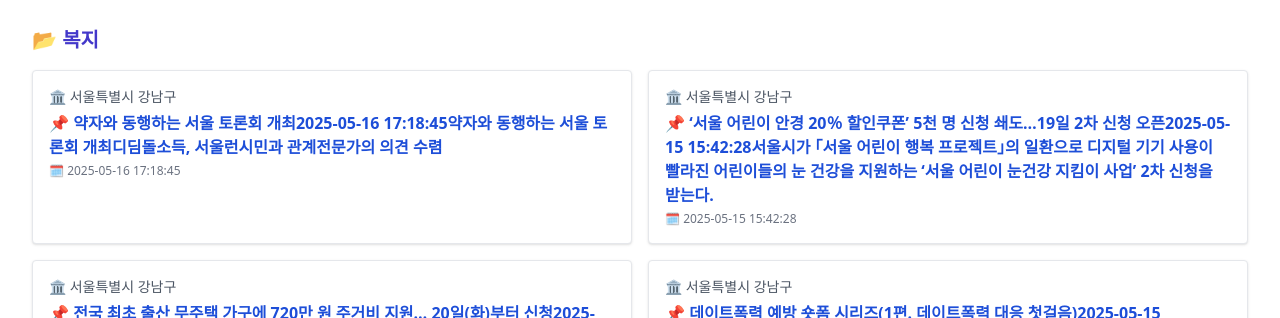
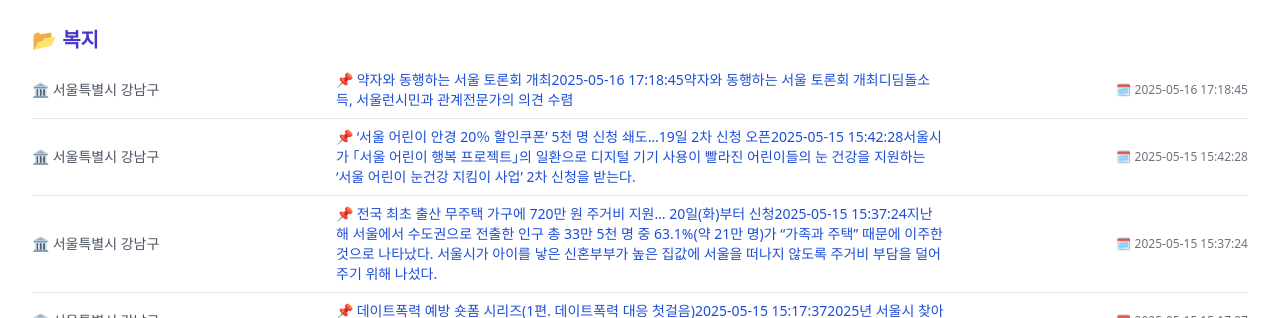
Before and after one commit to ThomasJayoo/localdream-frontend, a React (Create React App) app: page / in a window 1280 px wide. Shown: the part 482-800 px from the top of the page. Built offline with nearby package versions, Linux system fonts and the light colour scheme.

Commit message:
뉴스: 한 줄 구성 (지자체 | 제목 | 게시일자), 최신 5개씩 표시

```diff
--- a/src/components/NewsByCategory.jsx
+++ b/src/components/NewsByCategory.jsx
@@ -65,23 +65,23 @@
   }, []);
 
   return (
-    <div className="p-4">
+    <div className="p-4 space-y-10">
       {Object.entries(newsData).map(([category, items]) => (
-        <div key={category} className="mb-10">
+        <div key={category}>
           <h2 className="text-xl font-bold text-indigo-700 mb-4">📂 {category}</h2>
-          <div className="grid grid-cols-1 md:grid-cols-2 gap-4">
+          <div className="space-y-2">
             {items.map((item, idx) => (
-              <div key={idx} className="border p-4 rounded bg-white shadow space-y-1">
-                <div className="text-sm text-gray-600">🏛 {item.local}</div>
-                <a
-                  href={item.url}
-                  target="_blank"
-                  rel="noreferrer"
-                  className="block font-semibold text-blue-700 hover:underline"
-                >
-                  📌 {item.title}
-                </a>
-                <div className="text-xs text-gray-500">🗓 {item.date}</div>
+              <div
+                key={idx}
+                className="flex flex-col md:flex-row md:items-center justify-between border-b pb-2"
+              >
+                <div className="text-sm text-gray-600 md:w-1/4">🏛 {item.local}</div>
+                <div className="text-sm font-medium text-blue-700 md:w-2/4">
+                  <a href={item.url} target="_blank" rel="noreferrer" className="hover:underline">
+                    📌 {item.title}
+                  </a>
+                </div>
+                <div className="text-xs text-gray-500 text-right md:w-1/4">🗓 {item.date}</div>
               </div>
             ))}
           </div>
```
